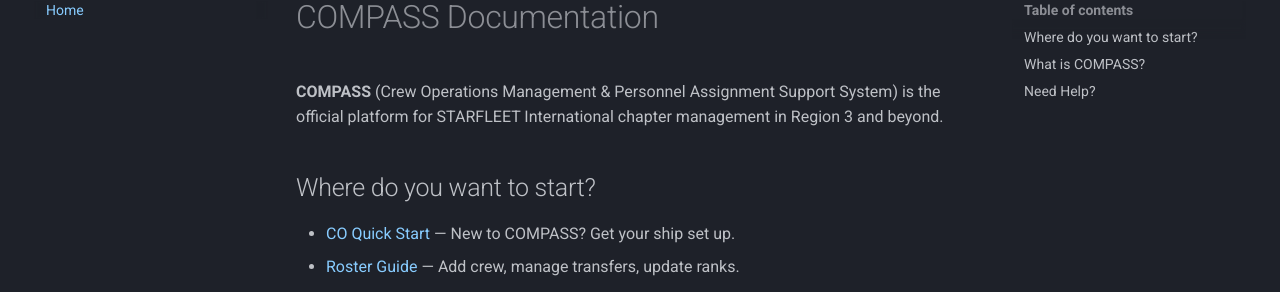
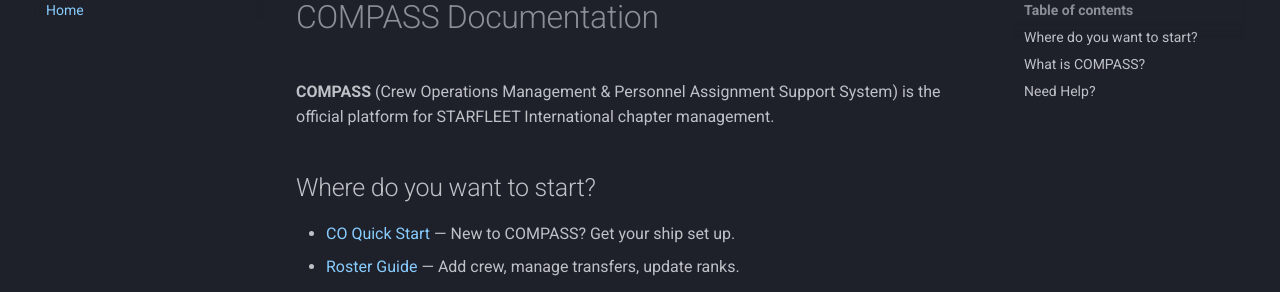
Before and after one commit to dwizard0/compass-docs, an MkDocs documentation site: the page built from docs/index.md, in a window 1280 px wide. Shown: the part 151-443 px from the top of the page. Built offline with MkDocs 1.6.1 and Material for MkDocs 9.7.7, drawn with Linux system fonts in a browser that asks for light colours; comment, search, counter and statistics services are not loaded.

Commit message:
Remove Region 3 specifics: drop ship table, update region references to be generic

```diff
--- a/docs/index.md
+++ b/docs/index.md
@@ -1,6 +1,6 @@
 # COMPASS Documentation
 
-**COMPASS** (Crew Operations Management & Personnel Assignment Support System) is the official platform for STARFLEET International chapter management in Region 3 and beyond.
+**COMPASS** (Crew Operations Management & Personnel Assignment Support System) is the official platform for STARFLEET International chapter management.
 
 ## Where do you want to start?
 
```
Also changed, not shown: docs/rc-guide/regional-dashboard.md (+1 -14 lines).
